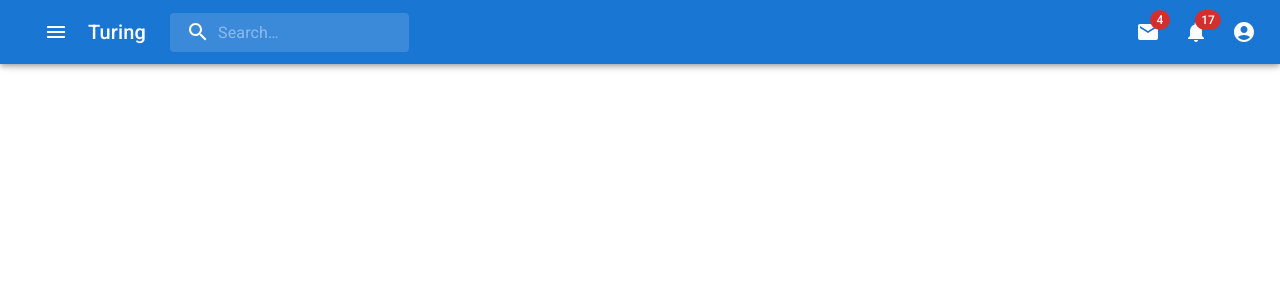
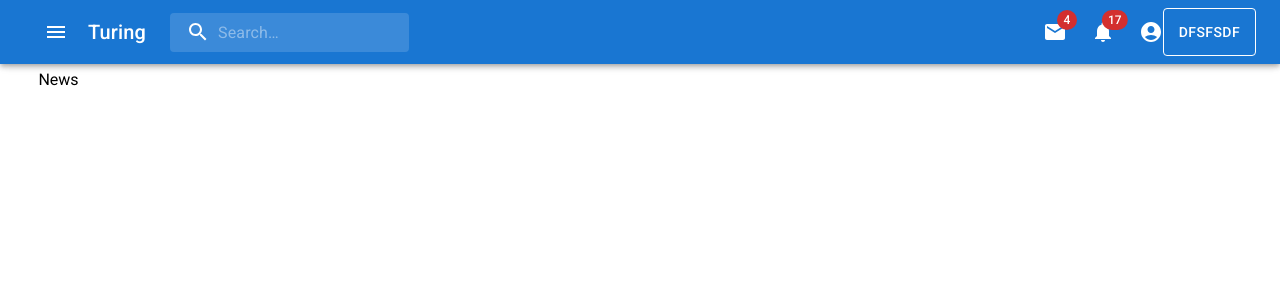
Before and after one commit to murashko12/final-turing-project, a React (Vite) app: page /news in a window 1280 px wide. Before the commit this address had no page. Shown: the top 300 px of the page. Built offline with nearby package versions, Linux system fonts and the light colour scheme.

Commit message:
start sign in

```diff
--- a/src/App.jsx
+++ b/src/App.jsx
@@ -5,6 +5,7 @@ import MainPage from './pages/MainPage'
 import AboutPage from './pages/AboutPage'
 import Layout from './components/Layout/Layout'
 import CoursesPage from './pages/CoursesPage'
+import NewsPage from './pages/NewsPage'
 
 function App() {
 
@@ -16,6 +17,7 @@ function App() {
                     <Route path={'/'} element={<MainPage/>}/>
                     <Route path={'/about'} element={<AboutPage/>}/>
                     <Route path={'/courses'} element={<CoursesPage/>}/>
+                    <Route path={'/news'} element={<NewsPage/>}/>
                 </Routes>
             </div>
         </>
--- a/src/components/Navbar.jsx
+++ b/src/components/Navbar.jsx
@@ -16,6 +16,7 @@ import MailIcon from '@mui/icons-material/Mail';
 import NotificationsIcon from '@mui/icons-material/Notifications';
 import MoreIcon from '@mui/icons-material/MoreVert';
 import Sidenav from './Sidenav'
+import { Button } from '@mui/material';
 
 const Search = styled('div')(({ theme }) => ({
   position: 'relative',
@@ -120,6 +121,8 @@ export default function PrimarySearchAppBar() {
       open={isMobileMenuOpen}
       onClose={handleMobileMenuClose}
     >
+
+
       <MenuItem>
         <IconButton size="large" aria-label="show 4 new mails" color="inherit">
           <Badge badgeContent={4} color="error">
@@ -128,18 +131,22 @@ export default function PrimarySearchAppBar() {
         </IconButton>
         <p>Messages</p>
       </MenuItem>
+
+
+
       <MenuItem>
         <IconButton
           size="large"
           aria-label="show 17 new notifications"
           color="inherit"
         >
-          <Badge badgeContent={17} color="error">
+          <Badge badgeContent={7} color="error">
             <NotificationsIcon />
           </Badge>
         </IconButton>
         <p>Notifications</p>
       </MenuItem>
+
       <MenuItem onClick={handleProfileMenuOpen}>
         <IconButton
           size="large"
@@ -152,6 +159,9 @@ export default function PrimarySearchAppBar() {
         </IconButton>
         <p>Profile</p>
       </MenuItem>
+
+
+
     </Menu>
   );
 
@@ -179,6 +189,7 @@ export default function PrimarySearchAppBar() {
           </Search>
           <Box sx={{ flexGrow: 1 }} />
           <Box sx={{ display: { xs: 'none', md: 'flex' } }}>
+
             <IconButton size="large" aria-label="show 4 new mails" color="inherit">
               <Badge badgeContent={4} color="error">
                 <MailIcon />
@@ -204,6 +215,10 @@ export default function PrimarySearchAppBar() {
             >
               <AccountCircle />
             </IconButton>
+
+
+            <Button variant="outlined" color="inherit">dfsfsdf</Button>
+
           </Box>
           <Box sx={{ display: { xs: 'flex', md: 'none' } }}>
             <IconButton
--- a/src/components/Sidenav.jsx
+++ b/src/components/Sidenav.jsx
@@ -13,6 +13,7 @@ import MenuIcon from '@mui/icons-material/Menu';
 import HomeIcon from '@mui/icons-material/Home';
 import InfoIcon from '@mui/icons-material/Info';
 import SchoolIcon from '@mui/icons-material/School';
+import ArticleIcon from '@mui/icons-material/Article';
 
 import SettingsIcon from '@mui/icons-material/Settings';
 import LogoutIcon from '@mui/icons-material/Logout';
@@ -47,6 +48,12 @@ export default function SwipeableTemporaryDrawer() {
       text: 'Курсы',
       link: '/courses',
       icon: <SchoolIcon/>
+    },
+    {
+      id: 4,
+      text: 'Новости',
+      link: '/news',
+      icon: <ArticleIcon/>
     },
   ]
 
--- /dev/null
+++ b/src/pages/NewsPage.jsx
@@ -0,0 +1,11 @@
+import React from 'react'
+
+const NewsPage = () => {
+  return (
+    <div>
+      News
+    </div>
+  )
+}
+
+export default NewsPage
```
